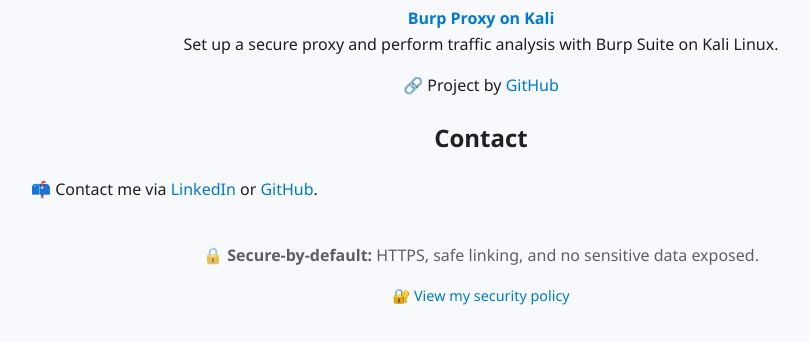
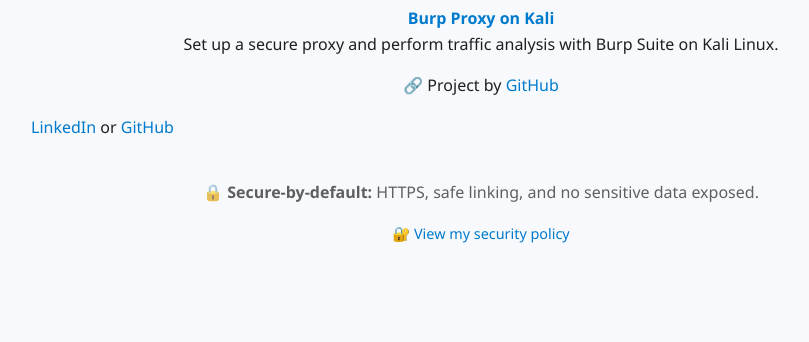
Before and after one commit to virg736/virg736.github.io, a Jekyll site: the page built from index.md, in a window 1280 px wide and 900 px high, scrolled down 2119 px, cut to the strip 558-900 px from the top of the window. Shown: the whole strip, without its empty margins (159-968 px from the left). Built offline with Jekyll 4.4.1, drawn with Linux system fonts in a browser that asks for light colours; after the commit the page ends 2957 px from its top, so only the background shows below that.

Commit message:
Update index.md

```diff
--- a/index.md
+++ b/index.md
@@ -132,9 +132,8 @@
 
 <!-- CONTACT -->
 <section id="contact">
-<h2>Contact</h2>
-<p>📫 Contact me via <a href="https://www.linkedin.com/in/ton-lien" target="_blank">LinkedIn</a> or <a href="https://github.com/virg736" target="_blank">GitHub</a>.</p>
-</section>
+<a href="https://www.linkedin.com/in/ton-lien" target="_blank" rel="noopener noreferrer">LinkedIn</a> or
+<a href="https://github.com/virg736" target="_blank" rel="noopener noreferrer">GitHub</a>
 
 <!-- Footer sécurisé -->
 <p style="text-align: center; opacity: 0.7; margin-top: 40px;">
```
